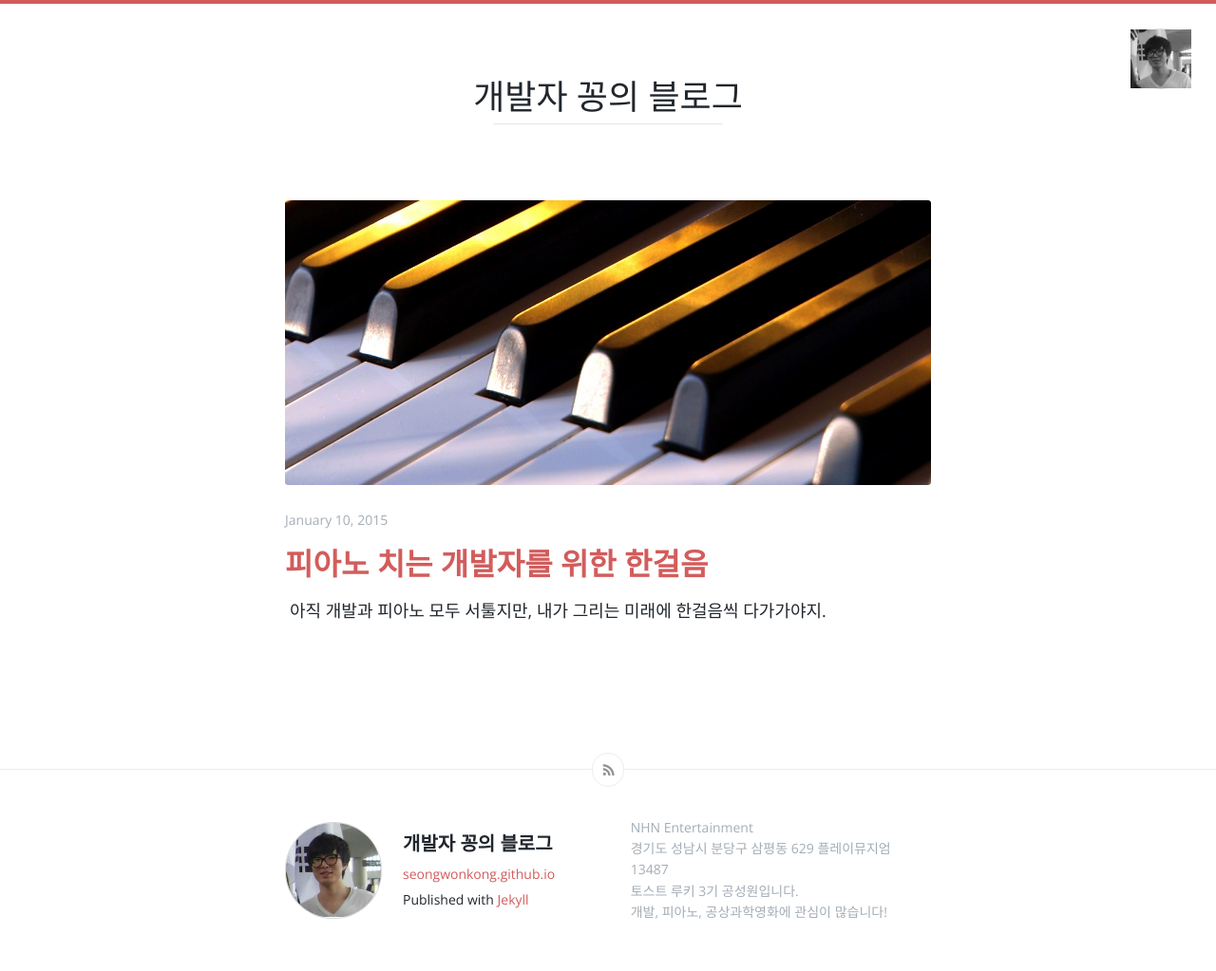
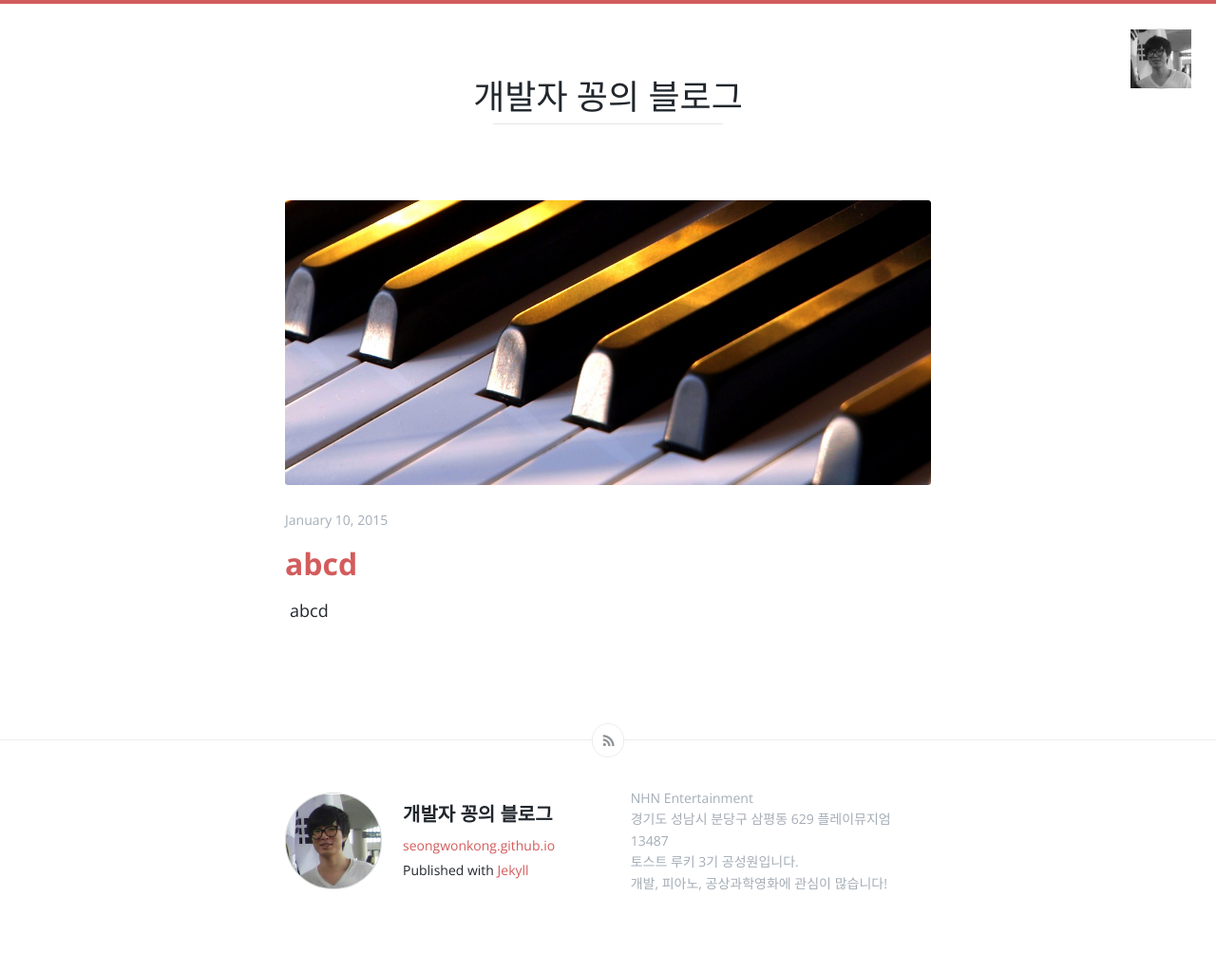
Before and after one commit to SeongWonKong/seongwonkong.github.io, a Jekyll site: the page built from index.html, in a window 1280 px wide. Shown: the whole page at 95% size. Built offline with Jekyll 4.4.1, drawn with Linux system fonts in a browser that asks for light colours; after the commit the page ends 992 px from its top, so only the background shows below that.

Commit message:
english only

```diff
--- a/_posts/2015-01-10-First-content.md
+++ b/_posts/2015-01-10-First-content.md
@@ -1,19 +1,12 @@
 ---
 layout: post
-title:  "피아노 치는 개발자를 위한 한걸음"
+title:  "abcd"
 date:   2015-01-10 20:31:47
 categories: jekyll update
 image: piano.jpg
 ---
 
-아직 개발과 피아노 모두 서툴지만, 내가 그리는 미래에 한걸음씩 다가가야지.
-
-당분간은 개발교육 받는 것에 집중하고... 피아노는 1~2달에 한 곡씩 올려야지.ㅎㅎ
-
-아래는 요즘 가끔씩 연습 중인 'ByJun - 당신의 사랑이 늘 행복하기를'
-
-2016년 파이팅~~
-
+abcd
 
 ### Video
 
```
